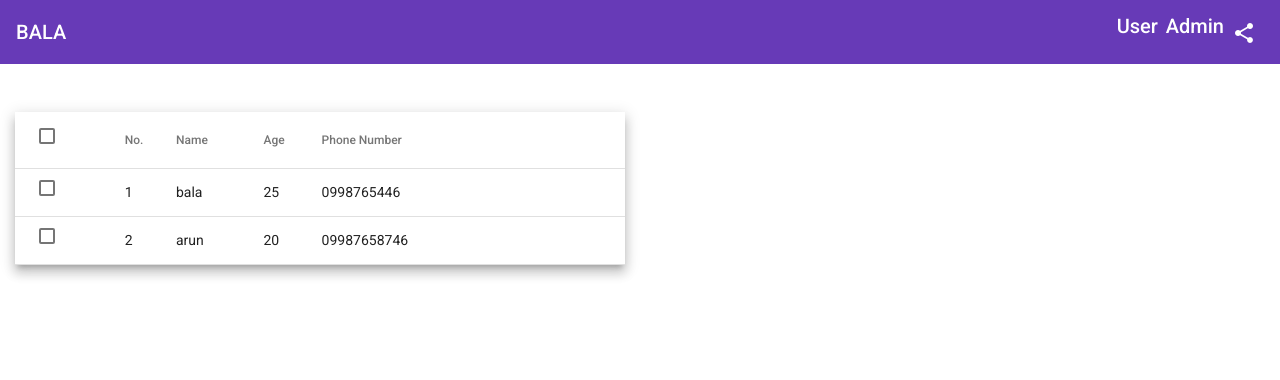
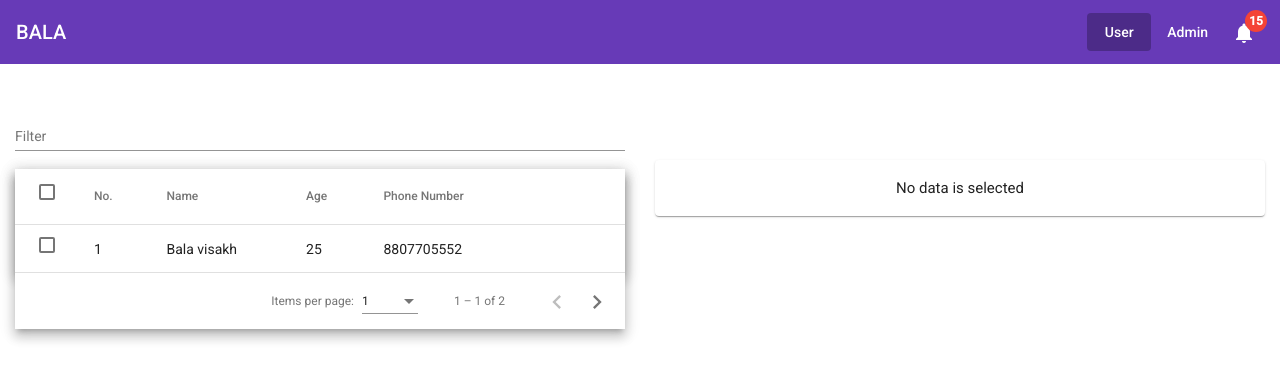
Before and after one commit to balavisakh/angular-learning, an Angular app: page /userDirectory/user-list in a window 1280 px wide. Shown: the top 380 px of the page. Built offline with nearby package versions, Linux system fonts and the light colour scheme.

Commit message:
added sorting,pagination,filter in table

```diff
--- a/src/app/app.module.ts
+++ b/src/app/app.module.ts
@@ -13,6 +13,8 @@ import { HttpClientModule } from '@angular/common/http';
 import { HeaderComponent } from './components/header/header.component';
 import {MatToolbarModule} from '@angular/material/toolbar';
 import {MatIconModule} from '@angular/material/icon';
+import {MatBadgeModule} from '@angular/material/badge';
+
 
 
 
@@ -34,7 +36,8 @@ import {MatIconModule} from '@angular/material/icon';
     ReactiveFormsModule,
     HttpClientModule,
     MatToolbarModule,
-    MatIconModule
+    MatIconModule,
+    MatBadgeModule
   ],
   providers: [],
   bootstrap: [AppComponent]
--- a/src/app/components/header/header.component.css
+++ b/src/app/components/header/header.component.css
@@ -2,7 +2,10 @@
   flex: 1 1 auto;
 }
 
-.cursor :hover{
-    cursor: pointer !important;
-    margin-bottom: 1px solid #fff;
+.header {
+  box-shadow: 0 3px 5px -1px rgba(0,0,0,.2), 0 6px 10px 0 rgba(0,0,0,.14), 0 1px 18px 0 rgba(0,0,0,.12);
 }
+
+.active-link{
+  background-color: rgba(0,0,0,.26);;
+}
--- a/src/app/components/header/header.component.html
+++ b/src/app/components/header/header.component.html
@@ -1,13 +1,15 @@
-<p>
     <mat-toolbar color="primary">
       <mat-toolbar-row>
         <span>BALA</span>
         <span class="example-spacer"></span>
-        <p class="cursor" routerLink='userDirectory/user-list'><span>User</span></p>
-        <p><span class="ml-2">Admin</span></p>
+        <button mat-button class="example-icon" aria-label="Example icon-button with share icon" routerLink='userDirectory/user-list' routerLinkActive='active-link'>
+        <span class="header-btn">User</span>
+      </button>
+      <button mat-button class="example-icon" aria-label="Example icon-button with share icon" routerLink='adminDirectory' routerLinkActive='active-link'>
+        <span class="header-btn">Admin</span>
+      </button>
         <button mat-icon-button class="example-icon" aria-label="Example icon-button with share icon">
-          <mat-icon>share</mat-icon>
+          <mat-icon matBadge="15" matBadgeColor="warn">notifications</mat-icon>
         </button>
       </mat-toolbar-row>
     </mat-toolbar>
-  </p>
--- a/src/app/user-directory/user-listing/user-listing.component.css
+++ b/src/app/user-directory/user-listing/user-listing.component.css
@@ -28,3 +28,8 @@
   table{
     width: 100%;
   }
+
+  .mat-form-field {
+    font-size: 14px;
+    width: 100%;
+  }
--- a/src/app/user-directory/user-listing/user-listing.component.html
+++ b/src/app/user-directory/user-listing/user-listing.component.html
@@ -3,7 +3,13 @@
 <div class="container-fluid mt-5">
   <div class="row">
     <div class="col-lg-6">
-      <table mat-table [dataSource]="dataSource" class="mat-elevation-z8">
+
+      <mat-form-field>
+        <mat-label>Filter</mat-label>
+        <input matInput (keyup)="applyFilter($event)" placeholder="Ex. bala" #input>
+      </mat-form-field>
+      <div class="mat-elevation-z8">
+      <table mat-table [dataSource]="dataSource" class="mat-elevation-z8" matSort>
 
         <!-- Checkbox Column -->
       <ng-container matColumnDef="select">
@@ -25,31 +31,37 @@
 
       <!-- Position Column -->
       <ng-container matColumnDef="position">
-        <th mat-header-cell *matHeaderCellDef> No. </th>
-        <td mat-cell *matCellDef="let element; let i = index"> {{i+1}} </td>
+        <th mat-header-cell *matHeaderCellDef mat-sort-header> No. </th>
+        <td mat-cell *matCellDef="let element"> {{element.position}} </td>
       </ng-container>
 
        <!-- Name Column -->
        <ng-container matColumnDef="name">
-         <th mat-header-cell *matHeaderCellDef> Name </th>
+         <th mat-header-cell *matHeaderCellDef mat-sort-header> Name </th>
          <td mat-cell *matCellDef="let element"> {{element.name}} </td>
        </ng-container>
 
        <!-- Weight Column -->
        <ng-container matColumnDef="age">
-         <th mat-header-cell *matHeaderCellDef> Age </th>
+         <th mat-header-cell *matHeaderCellDef mat-sort-header> Age </th>
          <td mat-cell *matCellDef="let element"> {{element.age}} </td>
        </ng-container>
 
        <!-- Symbol Column -->
        <ng-container matColumnDef="phonenumber">
-         <th mat-header-cell *matHeaderCellDef> Phone Number </th>
+         <th mat-header-cell *matHeaderCellDef mat-sort-header> Phone Number </th>
          <td mat-cell *matCellDef="let element"> {{element.phonenumber}} </td>
        </ng-container>
 
        <tr mat-header-row *matHeaderRowDef="displayedColumns"></tr>
        <tr mat-row *matRowDef="let row; columns: displayedColumns;"></tr>
+       <!-- Row shown when there is no matching data. -->
+      <tr class="mat-row" *matNoDataRow>
+        <td class="mat-cell" colspan="4">No data matching the filter "{{input.value}}"</td>
+      </tr>
      </table>
+     <mat-paginator [pageSizeOptions]="[1, 2, 25, 100]"></mat-paginator>
+     </div>
     </div>
     <div class="col-lg-6">
       <app-user-selection></app-user-selection>
--- a/src/app/user-directory/user-listing/user-listing.component.ts
+++ b/src/app/user-directory/user-listing/user-listing.component.ts
@@ -1,9 +1,13 @@
-import { Component, OnInit } from '@angular/core';
+import { Component, OnInit, ViewChild } from '@angular/core';
 import { UserService } from '../../services/user.service';
 import { User } from '../../models/user';
 import { SelectionModel, DataSource } from '@angular/cdk/collections';
 import { MatTableDataSource } from '@angular/material/table';
 import { ShareService } from '../../services/share.service';
+import {MatSort} from '@angular/material/sort';
+import {MatPaginator} from '@angular/material/paginator';
+
+
 
 @Component({
   selector: 'app-user-listing',
@@ -17,12 +21,13 @@ export class UserListingComponent implements OnInit{
   dataSource = new MatTableDataSource<User>(this.userList);
   selection = new SelectionModel<User>(true, []);
   selectedValue;
+  @ViewChild(MatSort, {static: true}) sort: MatSort;
+  @ViewChild(MatPaginator, {static: true}) paginator: MatPaginator;
   constructor( private UserServices: UserService, private shareService: ShareService ) { }
   ngOnInit(): void {
     this.getUserData();
-    this.isAllSelected();
-    this.masterToggle();
-    this.checkboxLabel();
+    this.dataSource.paginator = this.paginator;
+    this.dataSource.sort = this.sort;
   }
 
   getUserData(): void{
@@ -59,7 +64,13 @@ export class UserListingComponent implements OnInit{
 
   selectedValues(): void{
     this.shareService.sendValue(this.selection.selected);
-    console.log('userListing', this.selection.selected);
   }
 
+  applyFilter(event: Event): void {
+    const filterValue = (event.target as HTMLInputElement).value;
+    this.dataSource.filter = filterValue.trim().toLowerCase();
+    if (this.dataSource.paginator) {
+      this.dataSource.paginator.firstPage();
+    }
+  }
 }
--- a/src/app/user-directory/user-selection/user-selection.component.html
+++ b/src/app/user-directory/user-selection/user-selection.component.html
@@ -1,9 +1,17 @@
-<div *ngFor="let message of messageList">
-    <ng-container *ngIf="messageList">
-        <p>Name: {{ message.name }}</p>
-        <p>Age: {{ message.age }}</p>
-        <p>Phone Number: {{ message.phonenumber }}</p>
-    </ng-container>
+
+
+<div class="container">
+    <div class="row">
+        <div *ngFor="let message of messageList" class="col-lg-6">
+            <mat-card class="mt-4">
+                <ng-container *ngIf="messageList">
+                    <p>Name: {{ message.name }}</p>
+                    <p>Age: {{ message.age }}</p>
+                    <p>Phone Number: {{ message.phonenumber }}</p>
+                </ng-container>
+            </mat-card>
+        </div>
+    </div>
 </div>
 
-<p *ngIf="!messageList">No data is selected</p>
+<mat-card *ngIf="messageList.length <=0" class="mt-5"><h4 class="text-center">No data is selected</h4></mat-card>
--- a/src/app/user-directory/user-selection/user-selection.component.ts
+++ b/src/app/user-directory/user-selection/user-selection.component.ts
@@ -16,7 +16,7 @@ export class UserSelectionComponent implements OnInit, OnDestroy {
   }
 
   getSelectedValues(): void {
-    this.shareService.getValue().subscribe((value) => {
+    this.subscription = this.shareService.getValue().subscribe((value) => {
       this.messageList = value;
     });
   }
--- a/src/assets/users.json
+++ b/src/assets/users.json
@@ -1,14 +1,16 @@
 {
     "users":[
        {
-          "name":"bala",
+          "position":"1",
+          "name":"Bala visakh",
           "age":"25",
-          "phonenumber":"0998765446"
+          "phonenumber":"8807705552"
        },
        {
-         "name":"arun",
-         "age":"20",
-         "phonenumber":"09987658746"
+         "position":"2",
+         "name":"Arun gokhul",
+         "age":"25",
+         "phonenumber":"95281602"
       }
      ]
  }
--- a/src/styles.css
+++ b/src/styles.css
@@ -2,3 +2,6 @@
 
 html, body { height: 100%; }
 body { margin: 0; font-family: Roboto, "Helvetica Neue", sans-serif; }
+:focus{
+    outline: none !important;
+}
```
Also changed, not shown: src/app/user-directory/user-directory.module.ts (+10 -1 lines).
